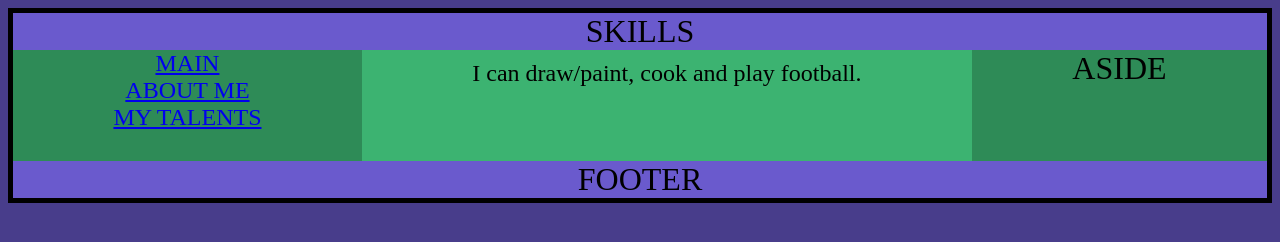
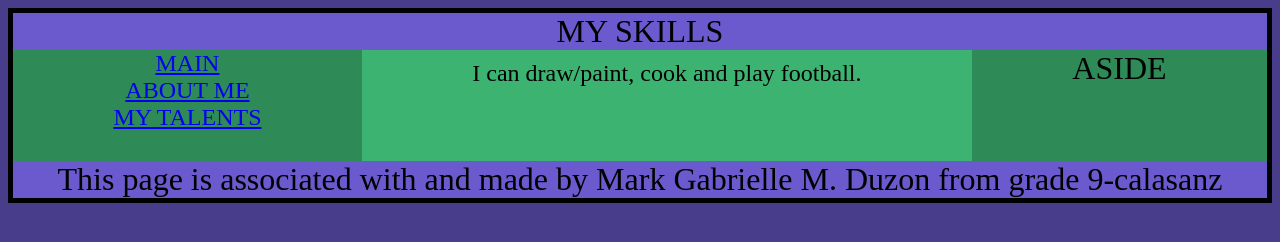
Before and after one commit to Jeannnn123456/CALASANZ03, a plain HTML site: page SKILLS.html in a window 1280 px wide. Drawn offline with Linux system fonts and the light colour scheme.

Commit message:
Update SKILLS.html
t

```diff
--- a/SKILLS.html
+++ b/SKILLS.html
@@ -112,12 +112,12 @@
 
 <div class=container>
 
-    <div class=header>SKILLS</div>
+    <div class=header>MY SKILLS</div>
 	<div class=nav><a href=index.html>MAIN</a>
 	<a href=ABOUT.html>ABOUT ME</a><a href=TALENTS.html>MY TALENTS</a></div>
 	<div class=main>I can draw/paint, cook and play football. </div>
 	<div class=aside>ASIDE</div>
-	<div class=footer>FOOTER</div>
+	<div class=footer>This page is associated with and made by Mark Gabrielle M. Duzon from grade 9-calasanz</div>
 
 	</div>
 </body>
```
